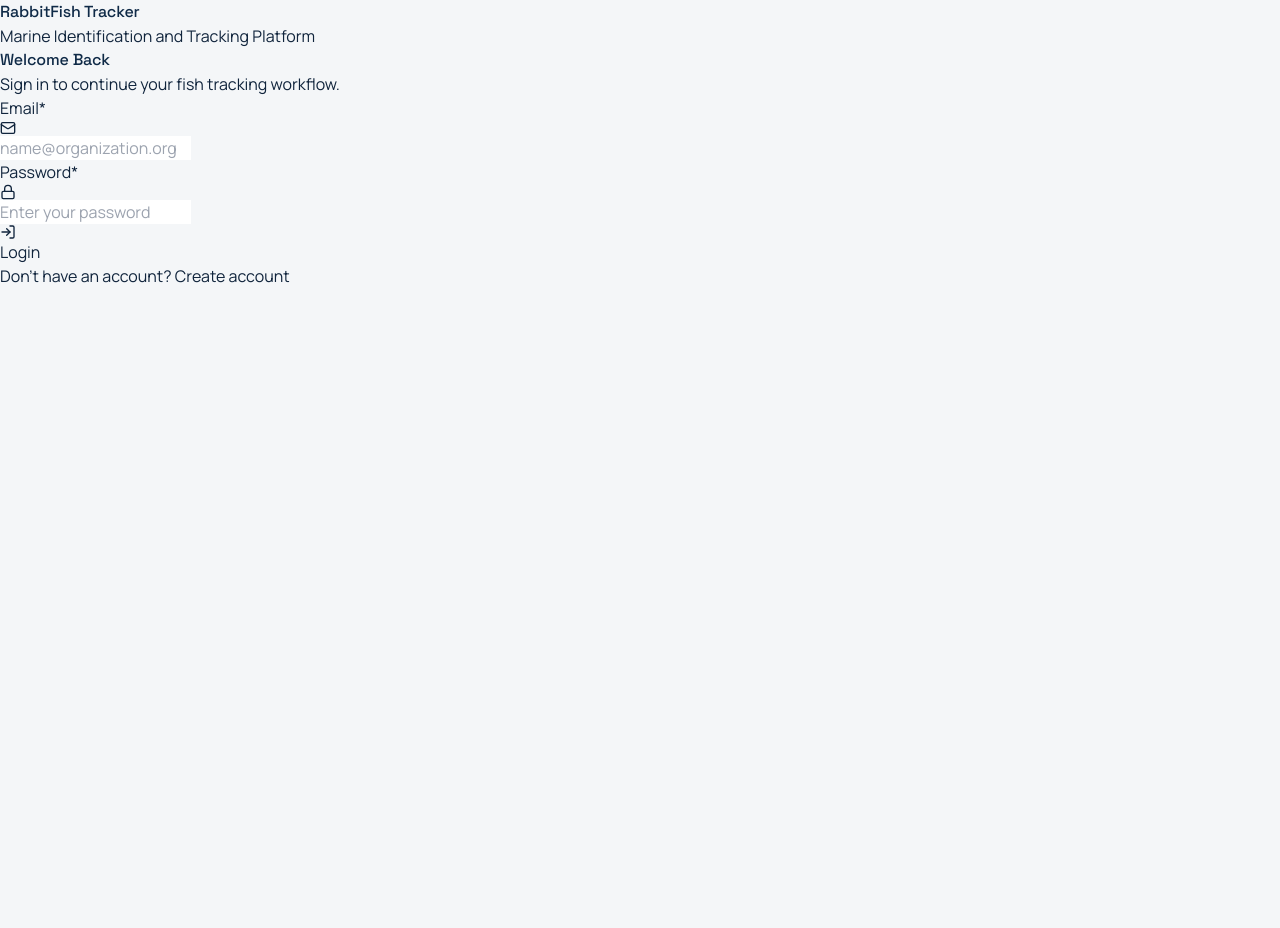
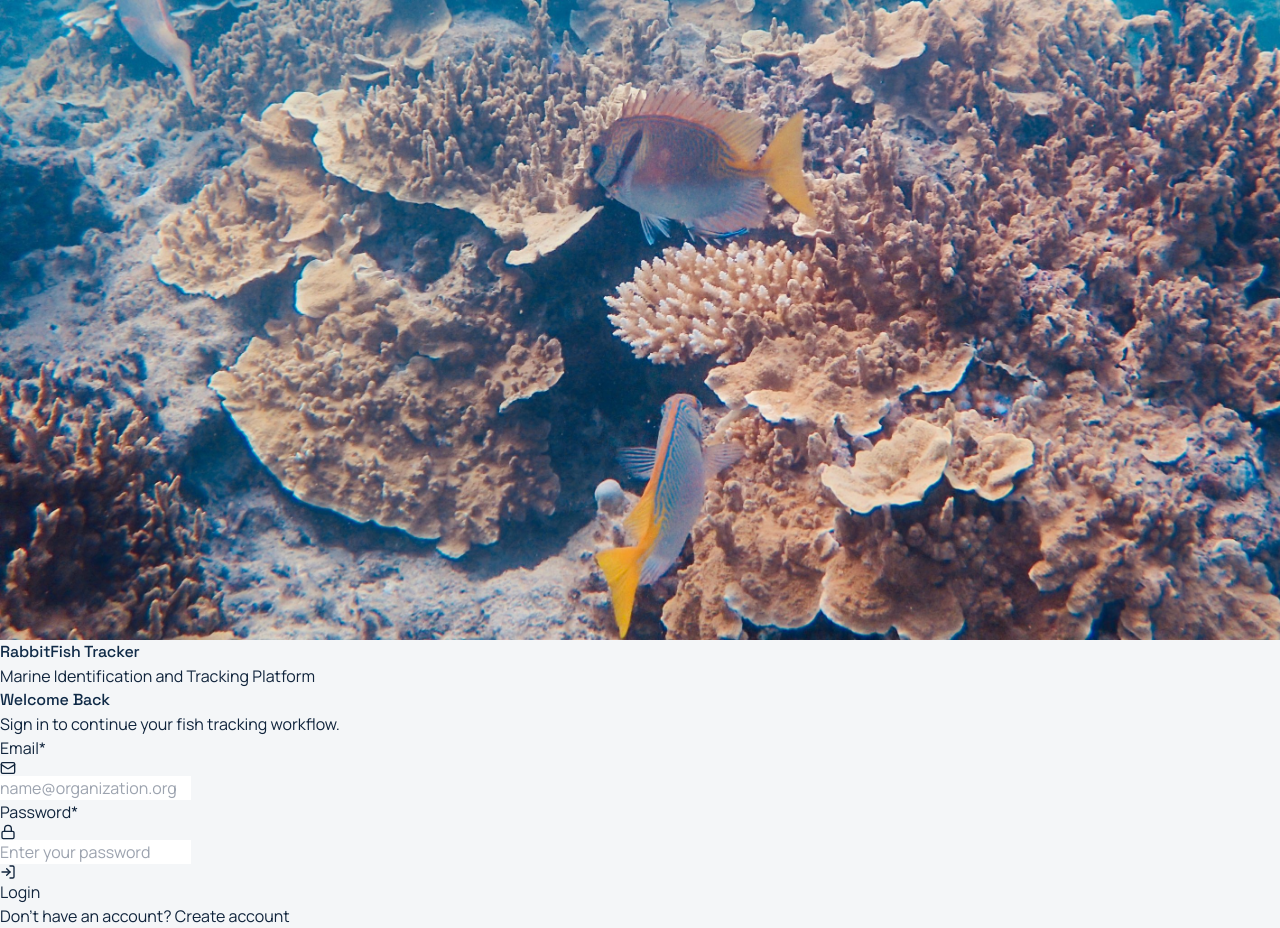
Before and after one commit to mohaimenz/fish_reid, a React (Vite) app in the folder frontend/: page /login in a window 1280 px wide. Before the commit the page ends 800 px from the top, so only its background shows below. Built offline with nearby package versions, Linux system fonts and the light colour scheme.

Commit message:
Mar 13 commit

```diff
--- a/frontend/src/components/layouts/AuthLayout.jsx
+++ b/frontend/src/components/layouts/AuthLayout.jsx
@@ -1,12 +1,20 @@
 import { Outlet } from 'react-router-dom'
+import rabbitfishBanner from '../../photos/rabbitfish-banner.jpg'
 
 const AuthLayout = () => {
   return (
-    <div className="min-h-screen flex items-center justify-center p-4">
-      <div className="w-full max-w-md">
-        <div className="text-center mb-8 stagger-in">
-          <h1 className="text-3xl font-bold text-primary-700">RabbitFish Tracker</h1>
-          <p className="mt-2 text-slate-600">Marine Identification and Tracking Platform</p>
+    <div className="relative flex min-h-screen items-center justify-center overflow-hidden p-4 sm:p-6">
+      <img
+        src={rabbitfishBanner}
+        alt="Rabbitfish background"
+        className="absolute inset-0 h-full w-full object-cover"
+      />
+      <div className="absolute inset-0 bg-gradient-to-b from-slate-950/70 via-slate-900/60 to-slate-950/75" />
+
+      <div className="relative z-10 w-full max-w-md">
+        <div className="mb-8 text-center stagger-in">
+          <h1 className="text-3xl font-bold text-white">RabbitFish Tracker</h1>
+          <p className="mt-2 text-slate-200">Marine Identification and Tracking Platform</p>
         </div>
         <div className="stagger-in">
           <Outlet />
--- a/frontend/src/pages/LandingPage.jsx
+++ b/frontend/src/pages/LandingPage.jsx
@@ -2,6 +2,7 @@ import { useNavigate } from 'react-router-dom'
 import { ArrowRight, Eye, Fish, Layers, MapIcon, ShieldCheck, Sparkles } from 'lucide-react'
 import Button from '../components/ui/Button'
 import Card from '../components/ui/Card'
+import rabbitfishBanner from '../photos/rabbitfish-banner.jpg'
 
 const LandingPage = () => {
   const navigate = useNavigate()
@@ -38,17 +39,23 @@ const LandingPage = () => {
   return (
     <div className="page-shell pt-10 md:pt-14">
       <div className="page-container space-y-10">
-        <section className="grid items-stretch gap-6 lg:grid-cols-[1.1fr_0.9fr]">
-          <Card className="overflow-hidden bg-slate-900 text-white shadow-[0_16px_28px_rgba(15,23,42,0.24)]">
-            <Card.Body className="p-8 md:p-10">
-              <div className="inline-flex items-center gap-2 rounded-full bg-slate-800 px-3 py-1 text-xs font-semibold uppercase tracking-wide text-slate-200">
+        <section className="grid items-stretch gap-6 lg:grid-cols-[1.25fr_0.75fr]">
+          <Card className="relative min-h-[24rem] overflow-hidden border-slate-900 bg-slate-950 text-white shadow-[0_16px_28px_rgba(15,23,42,0.24)]">
+            <img
+              src={rabbitfishBanner}
+              alt="Rabbitfish in reef habitat"
+              className="absolute inset-0 h-full w-full object-cover"
+            />
+            <div className="absolute inset-0 bg-gradient-to-r from-slate-950/95 via-slate-900/72 to-slate-900/35" />
+            <Card.Body className="relative z-10 flex h-full flex-col justify-end p-8 md:p-10">
+              <div className="inline-flex w-fit items-center gap-2 rounded-full bg-slate-900/85 px-3 py-1 text-xs font-semibold uppercase tracking-wide text-slate-100">
                 <Sparkles size={14} />
                 Marine Intelligence Platform
               </div>
-              <h1 className="mt-5 text-4xl font-bold leading-tight text-white md:text-5xl">
-                Professional RabbitFish Tracking for Research Teams
+              <h1 className="mt-5 max-w-3xl text-4xl font-bold leading-tight text-white md:text-5xl">
+                RabbitFish Tracking Platform
               </h1>
-              <p className="mt-4 max-w-2xl text-sm text-slate-300 md:text-base">
+              <p className="mt-4 max-w-2xl text-sm text-slate-200 md:text-base">
                 Build longitudinal fish histories from field imagery through a streamlined workflow:
                 upload, detect, identify, then inspect movement over time.
               </p>
@@ -65,6 +72,7 @@ const LandingPage = () => {
                   size="lg"
                   variant="secondary"
                   onClick={() => navigate('/how-it-works')}
+                  className="border-slate-300/60 bg-slate-900/70 text-white hover:border-slate-200 hover:bg-slate-800"
                 >
                   How It Works
                 </Button>
```
Also changed, not shown: frontend/src/photos/rabbitfish-banner.jpg (added), 1 other file (tests, documents, lock files or other folders).
